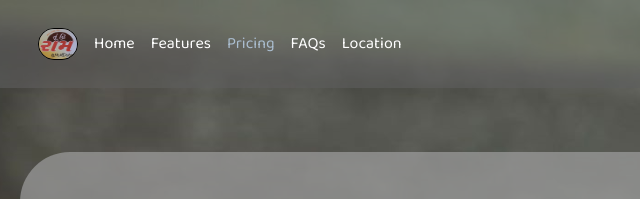
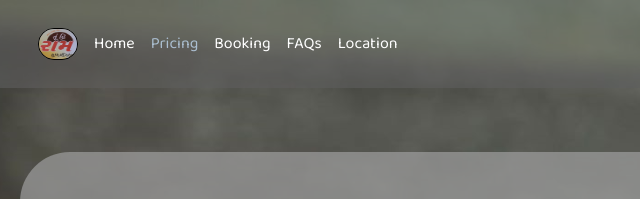
Before and after one commit to Hkoradiya123/wtproject, a plain HTML site: page MILL/pages/product.html in a window 1280 px wide. Shown: the top 199 px of the page, 44-684 px from the left. Drawn offline with Linux system fonts and the light colour scheme.

Commit message:
Update product.html

```diff
--- a/MILL/pages/product.html
+++ b/MILL/pages/product.html
@@ -28,8 +28,8 @@
             </a>
                       <ul class="nav col-12 col-lg-auto me-lg-auto mb-2 justify-content-center mb-md-0">
                         <li><a href="../../index.html" class="nav-link px-2 text-white">Home</a></li>
-                        <li><a href="booking.html" class="nav-link px-2 text-white">Features</a></li>
                         <li><a href="product.html" class="nav-link px-2 text-secondary">Pricing</a></li>
+                        <li><a href="booking.html" class="nav-link px-2 text-white">Booking</a></li>
                         <li><a href="FAQ.html" class="nav-link px-2 text-white">FAQs</a></li>
                         <li><a href="about.html" class="nav-link px-2 text-white">Location</a></li>
                     </ul>
```
